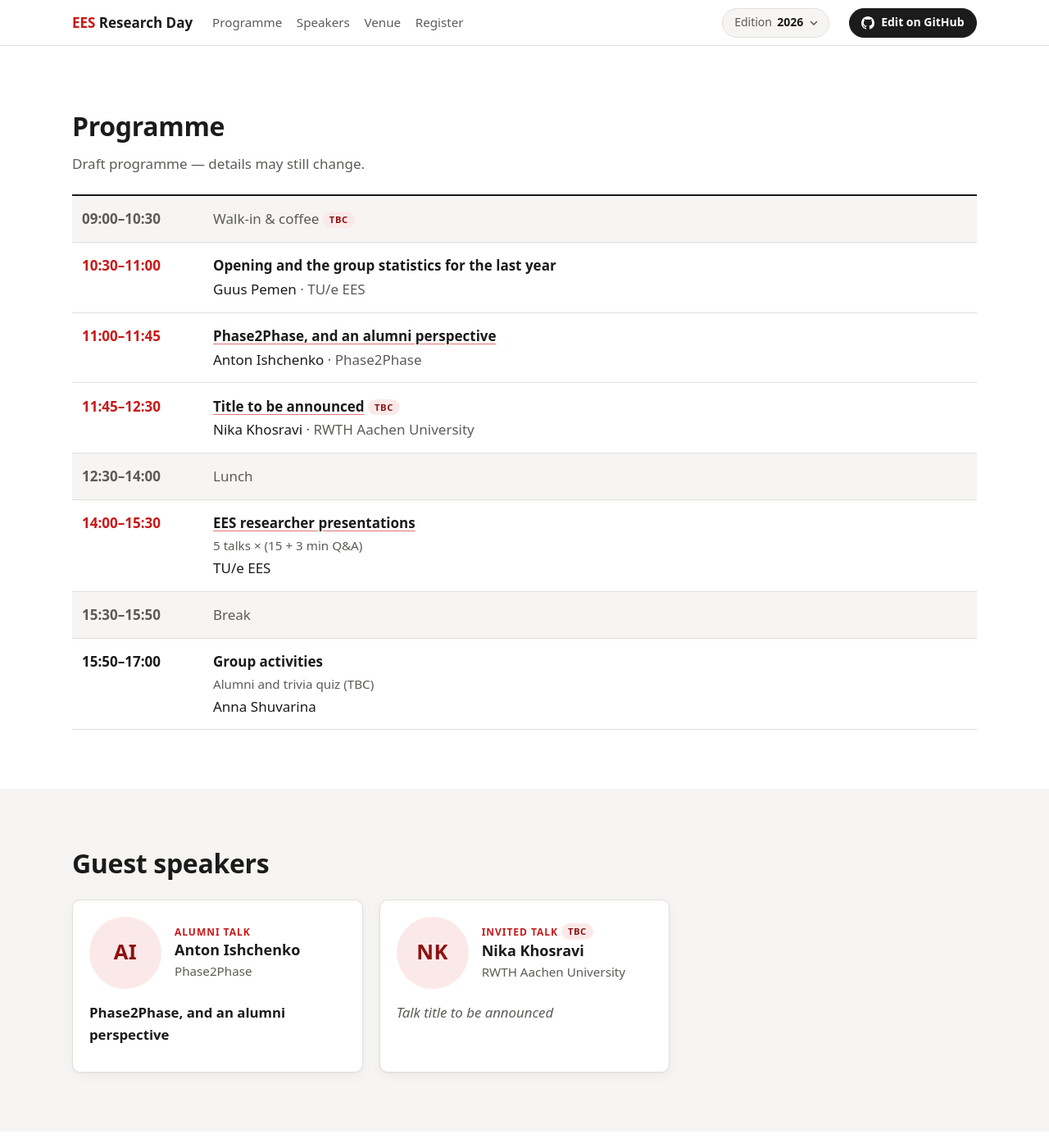
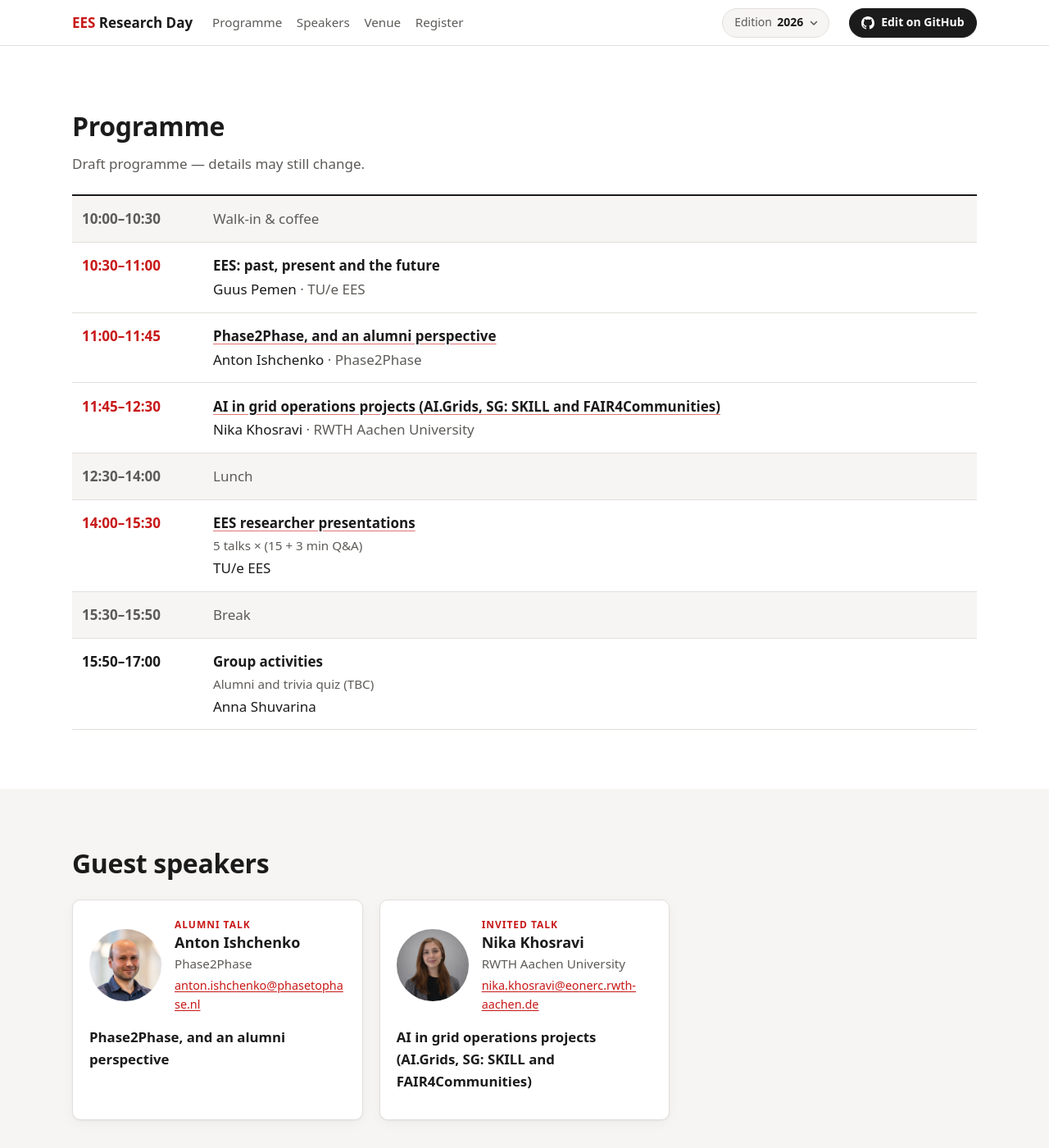
Before and after one commit to EES-TUe/EES-research-day, a Jekyll site: the page built from 2026/index.html, in a window 1280 px wide and 1400 px high, scrolled down 803 px. Shown: the whole window at 82% size. Built offline with Jekyll 4.4.1, drawn with Linux system fonts in a browser that asks for light colours; some of the changed text lies outside the part shown.

Commit message:
Added the details and adjustment to the  time table, added the speaker related details (#3)

```diff
--- a/_data/editions/2026.yml
+++ b/_data/editions/2026.yml
@@ -31,16 +31,16 @@ venue:
 programme_note: Draft programme — details may still change.
 programme:
   - {
-      start: "09:00",
+      start: "10:00",
       end: "10:30",
       title: Walk-in & coffee,
       kind: break,
-      tbc: true,
+      tbc: false,
     }
   - {
       start: "10:30",
       end: "11:00",
-      title: Opening and the group statistics for the last year,
+      title: "EES: past, present and the future",
       who: Guus Pemen,
       affiliation: TU/e EES,
     }
@@ -55,11 +55,11 @@ programme:
   - {
       start: "11:45",
       end: "12:30",
-      title: Title to be announced,
+      title: "AI in grid operations projects (AI.Grids, SG: SKILL and FAIR4Communities)",
       who: Nika Khosravi,
       affiliation: RWTH Aachen University,
       ref: speaker-khosravi,
-      tbc: true,
+      tbc: false,
     }
   - { start: "12:30", end: "14:00", title: Lunch, kind: break }
   - {
@@ -88,11 +88,25 @@ speakers:
     affiliation: Phase2Phase
     role: alumni
     title: Phase2Phase, and an alumni perspective
+    photo: /assets/img/speakers/ishchenko.png
+    email: anton.ishchenko@phasetophase.nl
   - id: khosravi
     name: Nika Khosravi
     affiliation: RWTH Aachen University
     role: guest
-    tbc: true
+    title: "AI in grid operations projects (AI.Grids, SG: SKILL and FAIR4Communities)"
+    photo: /assets/img/speakers/khosravi.png
+    email: nika.khosravi@eonerc.rwth-aachen.de
+
+organisers:
+  - role: Organising committee
+    names:
+      - name: Dr. Nikolaos Paterakis
+        title: Associate Professor in Power System Optimization and Electricity Markets, TU/e EES
+        url: https://www.nikospaterakis.com/
+      - name: Dr. Lingkang Jin
+        title: Postdoctoral researcher, TU/e EES
+        url: https://lingkangjin.github.io/
 
 pitches_heading: EES researcher presentations
 pitch_sessions:
--- a/_includes/organisers.html
+++ b/_includes/organisers.html
@@ -6,7 +6,18 @@
       {%- for g in ed.organisers %}
       <div class="organiser-group">
         <h3>{{ g.role }}</h3>
-        <ul>{% for n in g.names %}<li>{{ n }}</li>{% endfor %}</ul>
+        <ul>
+          {%- for n in g.names %}
+          {%- if n.name %}
+          <li>
+            <span class="person-name">{% if n.url %}<a href="{{ n.url }}">{{ n.name }}</a>{% else %}{{ n.name }}{% endif %}</span>
+            {%- if n.title %}<span class="person-org">{{ n.title }}</span>{% endif %}
+          </li>
+          {%- else %}
+          <li>{{ n }}</li>
+          {%- endif %}
+          {%- endfor %}
+        </ul>
       </div>
       {%- endfor %}
     </div>
--- a/_includes/speakers.html
+++ b/_includes/speakers.html
@@ -23,6 +23,9 @@
             </p>
             <h3>{{ sp.name }}</h3>
             <p class="speaker-aff">{{ sp.affiliation }}</p>
+            {%- if sp.email %}
+            <p class="speaker-email"><a href="mailto:{{ sp.email }}">{{ sp.email }}</a></p>
+            {%- endif %}
           </div>
         </div>
         <p class="talk-title{% unless sp.title %} is-placeholder{% endunless %}">{{ sp.title | default: 'Talk title to be announced' }}</p>
--- a/assets/css/main.css
+++ b/assets/css/main.css
@@ -263,6 +263,7 @@ address { font-style: normal; margin-bottom: 1em; }
 .speaker-role { font-size: 0.75rem; font-weight: 700; letter-spacing: 0.08em; text-transform: uppercase; color: var(--red); margin: 0 0 0.15rem; }
 @media (prefers-color-scheme: dark) { .speaker-role { color: var(--link); } }
 .speaker-aff { color: var(--muted); font-size: 0.95rem; margin: 0.15rem 0 0; }
+.speaker-email { font-size: 0.9rem; margin: 0.15rem 0 0; overflow-wrap: anywhere; }
 .talk-title { font-weight: 600; font-size: 1.05rem; margin-bottom: 0.75rem; }
 .talk-title.is-placeholder, .placeholder { color: var(--muted); font-style: italic; font-weight: 400; }
 .speaker details { border-top: 1px solid var(--line); }
@@ -297,7 +298,7 @@ address { font-style: normal; margin-bottom: 1em; }
 .organiser-grid { display: grid; gap: 1.5rem; grid-template-columns: repeat(auto-fit, minmax(min(100%, 14rem), 1fr)); margin-top: 1.25rem; }
 .organiser-group h3 { font-size: 0.8rem; text-transform: uppercase; letter-spacing: 0.08em; color: var(--muted); border-bottom: 2px solid var(--red); padding-bottom: 0.4rem; }
 .organiser-group ul { list-style: none; margin: 0; padding: 0; }
-.organiser-group li { padding: 0.15rem 0; }
+.organiser-group li { display: flex; flex-direction: column; padding: 0.4rem 0; }
 
 /* Venue */
 .venue-head {
```
Also changed, not shown: README.md, assets/img/speakers/ishchenko.png (added), assets/img/speakers/khosravi.png (added).
